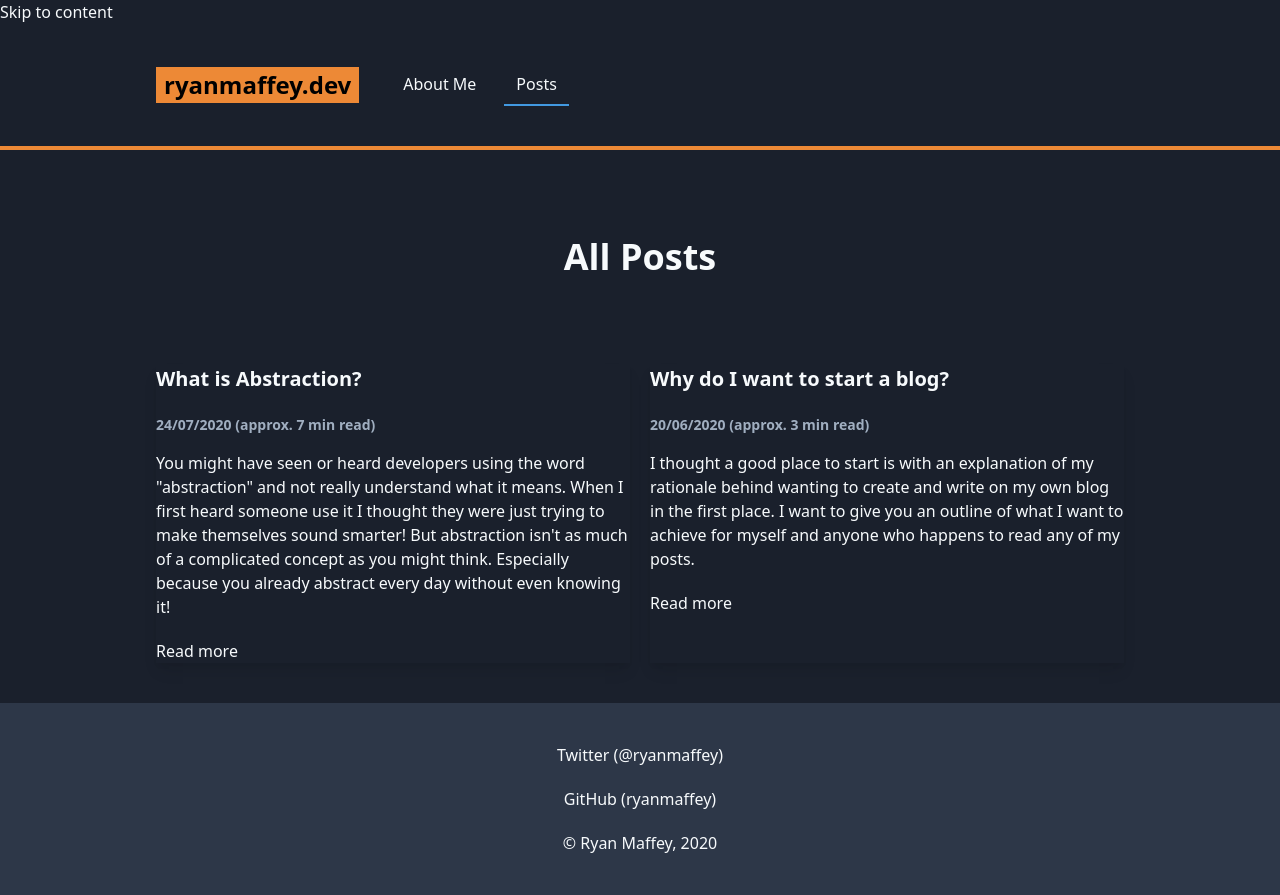
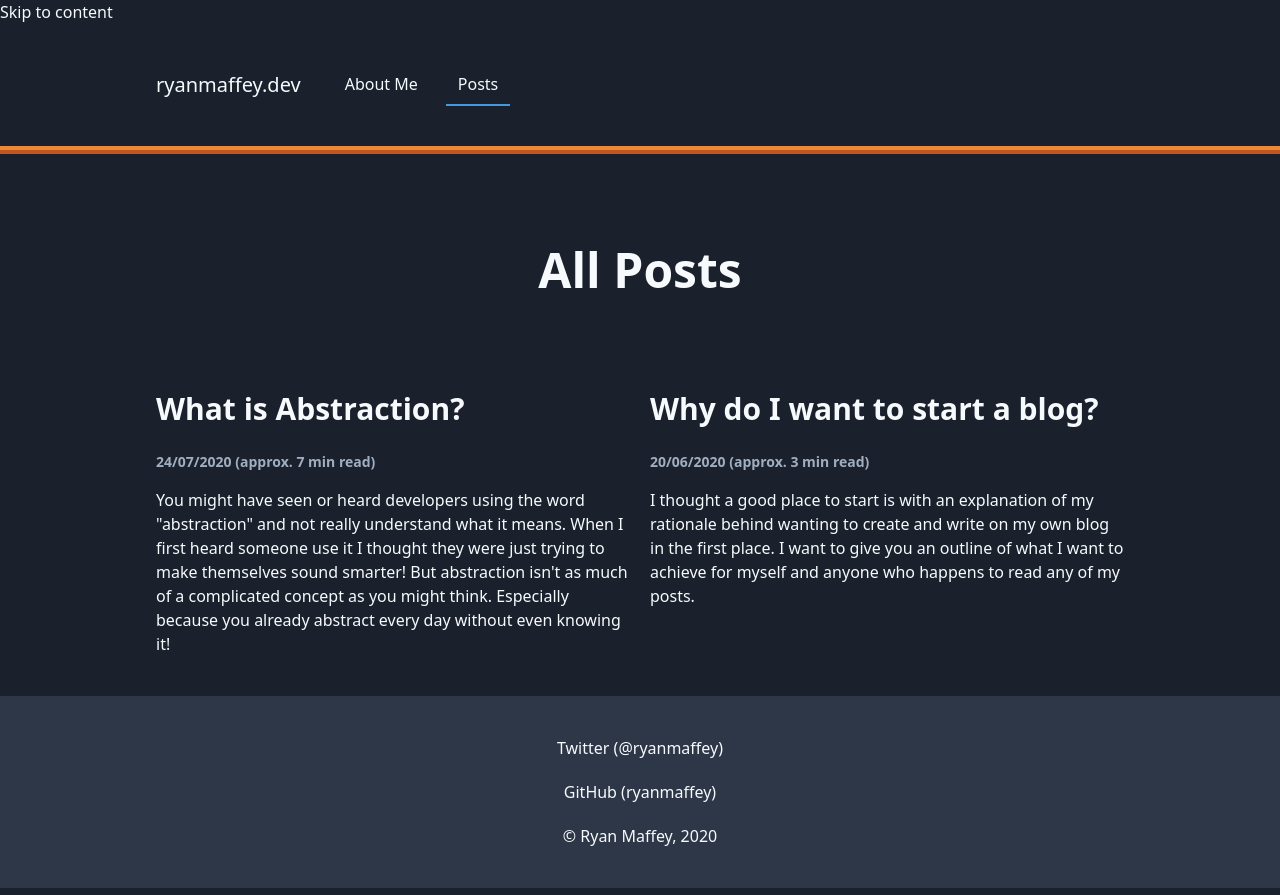
Before and after one commit to ryanmaffey/ryanmaffey.dev, a Next.js app: page /posts in a window 1280 px wide. Built offline with nearby package versions, Linux system fonts and the light colour scheme.

Commit message:
more styling tweaks

```diff
--- a/components/nav.tsx
+++ b/components/nav.tsx
@@ -1,6 +1,7 @@
 import React from "react";
 import { useRouter } from "next/router";
 import Link from "next/link";
+import { Anchor } from "./anchor";
 
 interface IState {
     isNavOpen: boolean;
@@ -13,7 +14,7 @@ export const Nav: React.FunctionComponent = () => {
     const smNavLinkClass =
         "block mt-2 px-3 py-2 hover:text-orange-500 focus:text-orange-500";
     const mdNavLinkClass =
-        "block md:inline-block mx-2 px-3 py-2 hover:text-orange-500 focus:text-orange-500 border-b-2 border-gray-900 hover:border-orange-500 focus:border-orange-500";
+        "block md:inline-block mx-2 px-3 py-2 border-b-2 border-gray-900 hover:border-orange-500 focus:border-orange-500";
 
     return (
         <header>
@@ -24,11 +25,9 @@ export const Nav: React.FunctionComponent = () => {
             <nav className="flex items-center justify-between flex-wrap py-5 md:py-10">
                 <div className="container flex sm:content-between">
                     <div className="flex items-center flex-grow sm:flex-grow md:flex-grow-0 md:justify-between mr-6">
-                        <Link href="/">
-                            <a className="text-2xl bg-orange-500 text-black font-bold px-2">
-                                ryanmaffey.dev
-                            </a>
-                        </Link>
+                        <Anchor href="/" isLinkButton className="text-xl">
+                            ryanmaffey.dev
+                        </Anchor>
                     </div>
                     <div className="md:hidden">
                         <button
@@ -86,16 +85,35 @@ export const Nav: React.FunctionComponent = () => {
                     <div className="container flex mt-5 md:hidden">
                         <div className="w-full">
                             <Link href="/about">
-                                <a className={smNavLinkClass}>About Me</a>
+                                <a
+                                    className={`${smNavLinkClass}  ${
+                                        router.pathname === "/"
+                                            ? "text-orange-500"
+                                            : ""
+                                    }`}
+                                >
+                                    About Me
+                                </a>
                             </Link>
                             <Link href="/posts">
-                                <a className={smNavLinkClass}>Posts</a>
+                                <a
+                                    className={`${smNavLinkClass}  ${
+                                        router.pathname === "/posts"
+                                            ? "text-orange-500"
+                                            : ""
+                                    }`}
+                                >
+                                    Posts
+                                </a>
                             </Link>
                         </div>
                     </div>
                 )}
             </nav>
-            <hr className="border-2 border-orange-500" />
+            <hr
+                className="border-2 border-orange-500 mb-1"
+                style={{ boxShadow: "0 0.25rem 0 #c05621" }}
+            />
         </header>
     );
 };
--- a/components/post-link.tsx
+++ b/components/post-link.tsx
@@ -2,7 +2,6 @@ import React from "react";
 import Link from "next/link";
 
 import { IPost } from "../types";
-import { Anchor } from "./anchor";
 
 interface IProps {
     post: IPost;
@@ -11,14 +10,18 @@ interface IProps {
 }
 
 export const PostLink: React.StatelessComponent<IProps> = (props) => (
-    <div className={`c-post-link ${props.classNames || ""}`}>
+    <>
         <Link href={`/post/[id]`} as={`/post/${props.post.id}`}>
-            <a>
+            <a className={`c-post-link ${props.classNames || ""}`}>
                 {props.headingSize === 2 && (
-                    <h2 className="text-xl">{props.post.meta.title}</h2>
+                    <h2 className="c-post-link__heading">
+                        {props.post.meta.title}
+                    </h2>
                 )}
                 {props.headingSize === 3 && (
-                    <h3 className="text-xl">{props.post.meta.title}</h3>
+                    <h3 className=" c-post-link__heading">
+                        {props.post.meta.title}
+                    </h3>
                 )}
                 <div className="mb-4 text-gray-500 font-bold text-sm">
                     <time
@@ -32,11 +35,8 @@ export const PostLink: React.StatelessComponent<IProps> = (props) => (
                     &nbsp;
                     <span>(approx. {props.post.meta.readTime} min read)</span>
                 </div>
-                <p>{props.post.meta.description}</p>
+                <p className="mb-0">{props.post.meta.description}</p>
             </a>
         </Link>
-        <Anchor href={`/post/[id]`} as={`/post/${props.post.id}`} isLinkButton>
-            Read more
-        </Anchor>
-    </div>
+    </>
 );
--- a/components/post-list.tsx
+++ b/components/post-list.tsx
@@ -13,7 +13,7 @@ export class PostList extends React.PureComponent<IProps> {
         return (
             <ol className="grid gap-5 grid-cols-1 md:grid-cols-2">
                 {this.props.posts.map((p) => (
-                    <li key={p.id} className="overflow-hidden shadow-lg">
+                    <li key={p.id}>
                         <PostLink
                             post={p}
                             headingSize={this.props.headingSize}
--- a/components/post.tsx
+++ b/components/post.tsx
@@ -49,7 +49,7 @@ export const Post: React.FunctionComponent<{ post: IPost }> = (props) => {
                     >
                         <section className="col-span-3 md:col-span-1">
                             <div
-                                className="pb-5"
+                                className="p-1 pb-5"
                                 style={{
                                     position: "sticky",
                                     top: "1.25rem",
--- a/pages/index.tsx
+++ b/pages/index.tsx
@@ -18,9 +18,8 @@ const Home: React.StatelessComponent<IProps> = (props) => {
                 <title>{siteTitle}</title>
             </Head>
             <section className="container py-10">
-                <h1>Hey, welcome!</h1>
+                <h1>Welcome!</h1>
                 <div className="block md:flex items-center">
-                    {/* <p className="md:mb-0"> */}
                     <p>
                         I'm Ryan, a professional Front-End Web Developer /
                         Software Engineer working in Bournemouth, UK. I love
--- a/styles/index.css
+++ b/styles/index.css
@@ -12,6 +12,15 @@ h1 {
 h2 {
     @apply text-2xl;
 }
+@media only screen and (min-width: 768px) {
+    h1 {
+        @apply text-5xl;
+    }
+    h2 {
+        @apply text-3xl;
+    }
+}
+
 h3 {
     @apply text-xl;
 }
--- a/styles/link.css
+++ b/styles/link.css
@@ -6,6 +6,3 @@
 .c-link:hover {
     @apply bg-orange-500 text-gray-900;
 }
-
-.c-link:active {
-}
--- a/styles/post-link.css
+++ b/styles/post-link.css
@@ -1,3 +1,12 @@
 .c-post-link {
     @apply block p-5 bg-gray-800 h-full border-l-4 border-blue-500;
 }
+
+.c-post-link__heading {
+    @apply text-xl;
+}
+
+.c-post-link:focus,
+.c-post-link:hover {
+    @apply border-orange-500;
+}
--- a/styles/table-of-contents.css
+++ b/styles/table-of-contents.css
@@ -1,5 +1,5 @@
 .toc a {
-    @apply flex mb-2;
+    @apply inline-flex mb-2;
 }
 
 .toc li:last-of-type a {
```
Also changed, not shown: styles/link-button.css (+4 -5 lines).
